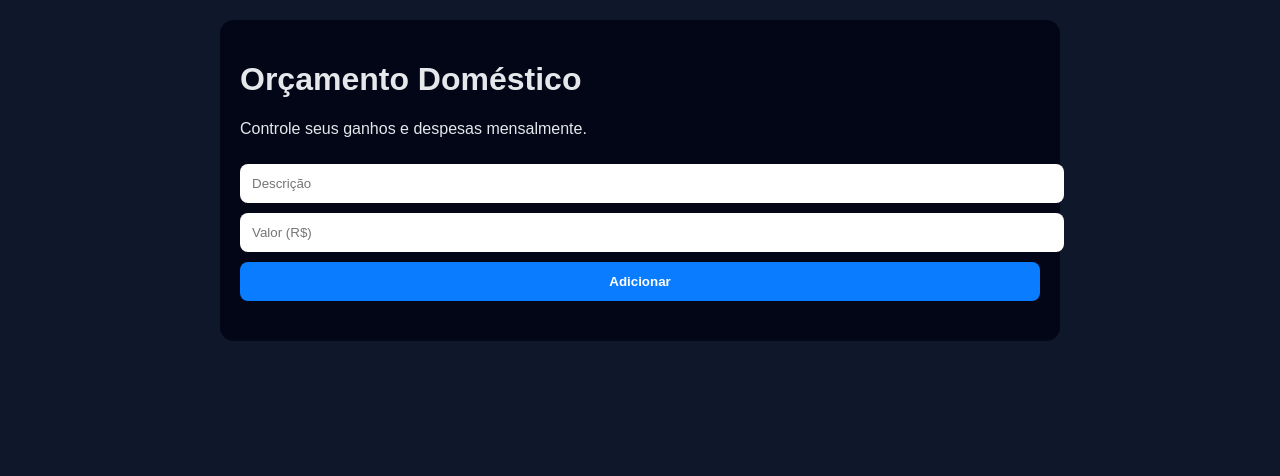
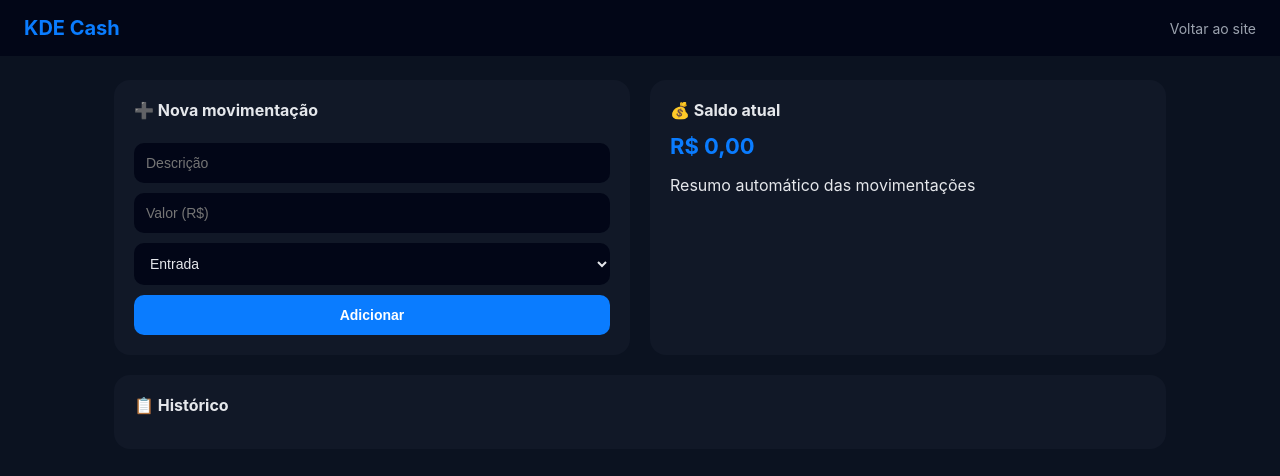
Before and after one commit to kdecashblog-hub/orcamento-kdecash, a plain HTML site: page static/index.html in a window 1280 px wide. Drawn offline with Linux system fonts and the light colour scheme.

Commit message:
Update index.html

```diff
--- a/static/index.html
+++ b/static/index.html
@@ -2,72 +2,174 @@
 <html lang="pt-BR">
 <head>
 <meta charset="UTF-8">
-<title>KDE Cash | Orçamento Doméstico</title>
+<title>KDE Cash | App de Orçamento Doméstico</title>
 <meta name="viewport" content="width=device-width, initial-scale=1">
+
 <style>
+:root {
+  --bg: #0b1220;
+  --card: #111827;
+  --primary: #0a7cff;
+  --text: #e5e7eb;
+  --muted: #9ca3af;
+}
+
+* {
+  box-sizing: border-box;
+}
+
 body {
-  font-family: Arial, sans-serif;
-  background: #0f172a;
-  color: #e5e7eb;
   margin: 0;
+  font-family: Inter, Arial, sans-serif;
+  background: var(--bg);
+  color: var(--text);
+}
+
+header {
+  background: #020617;
+  padding: 16px 24px;
+  display: flex;
+  align-items: center;
+  justify-content: space-between;
+}
+
+header h1 {
+  font-size: 20px;
+  margin: 0;
+  color: var(--primary);
+}
+
+header a {
+  color: var(--muted);
+  text-decoration: none;
+  font-size: 14px;
+}
+
+.container {
+  max-width: 1100px;
+  margin: auto;
+  padding: 24px;
+}
+
+.grid {
+  display: grid;
+  grid-template-columns: repeat(auto-fit, minmax(280px, 1fr));
+  gap: 20px;
+}
+
+.card {
+  background: var(--card);
+  border-radius: 16px;
   padding: 20px;
 }
-.card {
-  background: #020617;
-  border-radius: 14px;
-  padding: 20px;
-  max-width: 800px;
-  margin: auto;
+
+.card h2 {
+  margin-top: 0;
+  font-size: 16px;
 }
-input, button {
+
+input, select, button {
   width: 100%;
   padding: 12px;
   margin-top: 10px;
-  border-radius: 8px;
+  border-radius: 10px;
   border: none;
+  font-size: 14px;
 }
+
+input, select {
+  background: #020617;
+  color: var(--text);
+}
+
 button {
-  background: #0a7cff;
+  background: var(--primary);
   color: white;
   font-weight: bold;
   cursor: pointer;
 }
-.list {
-  margin-top: 20px;
+
+.list p {
+  margin: 8px 0;
+  font-size: 14px;
+}
+
+.total {
+  font-size: 22px;
+  font-weight: bold;
+  color: var(--primary);
 }
 </style>
 </head>
+
 <body>
 
-<div class="card">
-  <h1>Orçamento Doméstico</h1>
-  <p>Controle seus ganhos e despesas mensalmente.</p>
+<header>
+  <h1>KDE Cash</h1>
+  <a href="https://kdecash.com" target="_blank">Voltar ao site</a>
+</header>
 
-  <input type="text" id="desc" placeholder="Descrição">
-  <input type="number" id="value" placeholder="Valor (R$)">
-  <button onclick="add()">Adicionar</button>
+<div class="container">
 
-  <div class="list" id="list"></div>
+  <div class="grid">
+
+    <div class="card">
+      <h2>➕ Nova movimentação</h2>
+      <input type="text" id="desc" placeholder="Descrição">
+      <input type="number" id="value" placeholder="Valor (R$)">
+      <select id="type">
+        <option value="entrada">Entrada</option>
+        <option value="saida">Saída</option>
+      </select>
+      <button onclick="add()">Adicionar</button>
+    </div>
+
+    <div class="card">
+      <h2>💰 Saldo atual</h2>
+      <div class="total" id="total">R$ 0,00</div>
+      <p class="muted">Resumo automático das movimentações</p>
+    </div>
+
+  </div>
+
+  <div class="card" style="margin-top:20px">
+    <h2>📋 Histórico</h2>
+    <div class="list" id="list"></div>
+  </div>
+
 </div>
 
 <script>
 let items = [];
+let total = 0;
 
 function add() {
-  const desc = document.getElementById('desc').value;
-  const value = document.getElementById('value').value;
-  if(!desc || !value) return;
+  const desc = descInput.value;
+  const value = parseFloat(valueInput.value);
+  const type = typeSelect.value;
 
-  items.push({desc, value});
+  if (!desc || !value) return;
+
+  items.push({ desc, value, type });
+
+  total += type === 'entrada' ? value : -value;
+
   render();
 }
 
 function render() {
+  document.getElementById('total').innerText =
+    'R$ ' + total.toFixed(2).replace('.', ',');
+
   const list = document.getElementById('list');
   list.innerHTML = '';
+
   items.forEach(i => {
-    list.innerHTML += `<p>${i.desc} — R$ ${i.value}</p>`;
+    list.innerHTML += `<p>${i.type === 'entrada' ? '➕' : '➖'} ${i.desc} — R$ ${i.value}</p>`;
   });
+
+  descInput.value = '';
+  valueInput.value = '';
 }
 </script>
 
```
